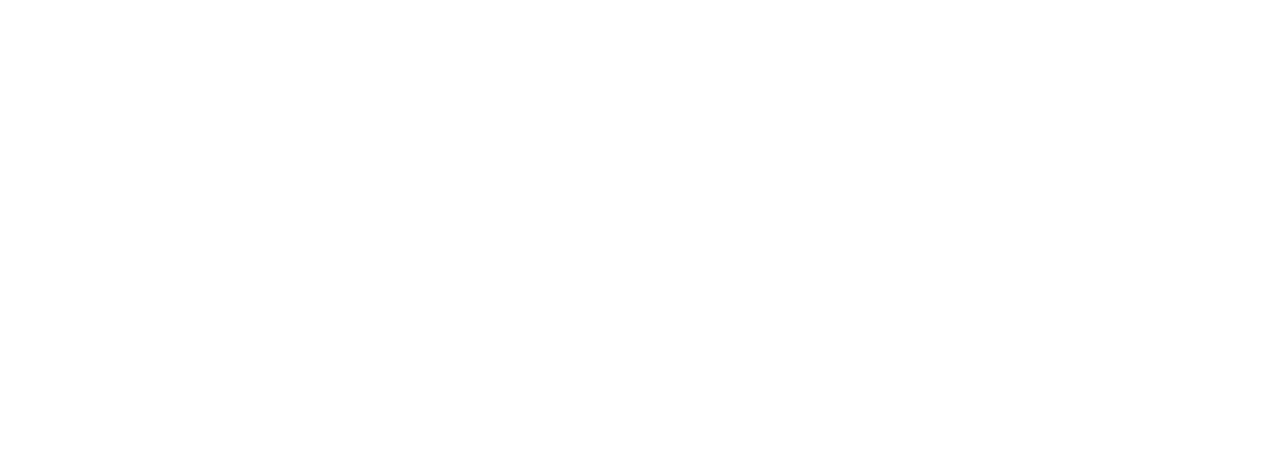
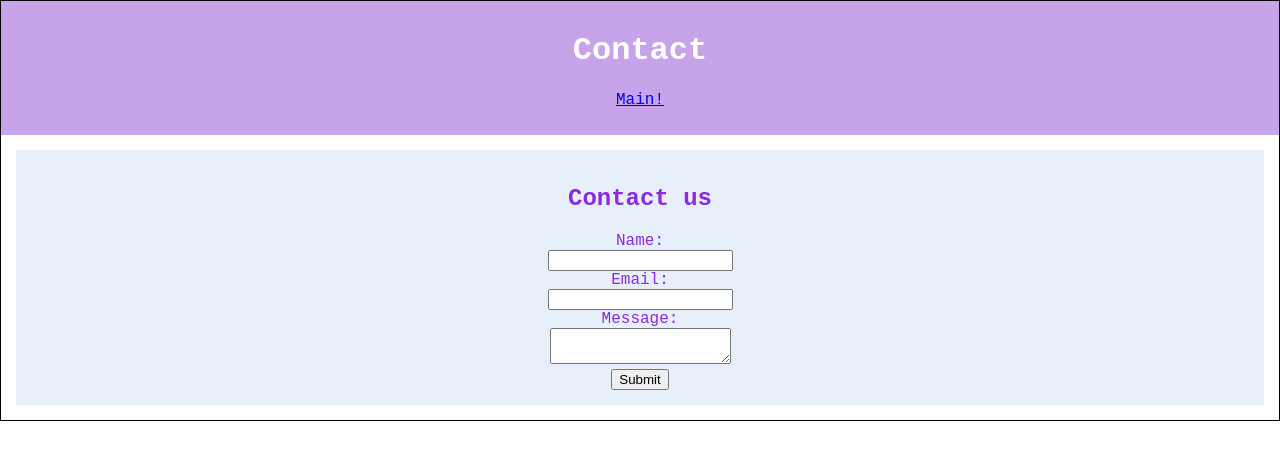
Before and after one commit to CIT82/ivand-pub, a plain HTML site: page pages/contact.html in a window 1280 px wide. Drawn offline with Linux system fonts and the light colour scheme.

Commit message:
creating contact.html and adding styling

```diff
--- a/pages/contact.html
+++ b/pages/contact.html
@@ -0,0 +1,41 @@
+<!DOCTYPE html>
+<html lang="en">
+
+  <head>
+    <meta charset="UTF-8" />
+    <meta name="viewport" content="width=device-width, initial-scale=1.0" />
+    <title>Contact</title>
+    <link rel="stylesheet" href="style.css" />
+  </head>
+
+  <body class="outline">
+    <header>
+        <h1>Contact</h1>
+        <p><a href="index.html" target="_blank">Main!</a></p>
+    </header>
+
+    <main>
+
+      <section>
+        <h2>Contact us</h2>
+
+        <form action="">
+
+          <label>Name:</label>
+          <input type="text" />
+          <label>Email:</label>
+          <input type="email" />
+          <label>Message:</label>
+          <textarea name="" id=""></textarea>
+          <br />
+          <button>Submit</button>
+
+        </form>
+
+      </section>
+
+    </main>
+
+  </body>
+
+</html>
```
Also changed, not shown: pages/index.html (+1 -14 lines).
